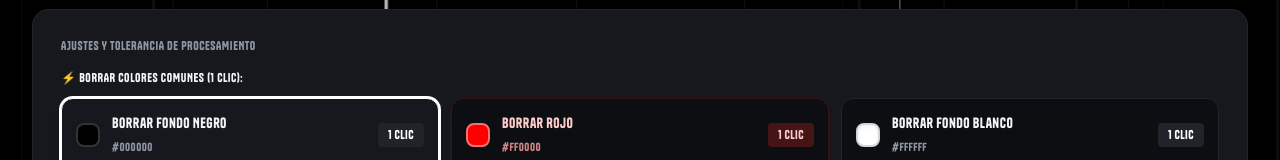
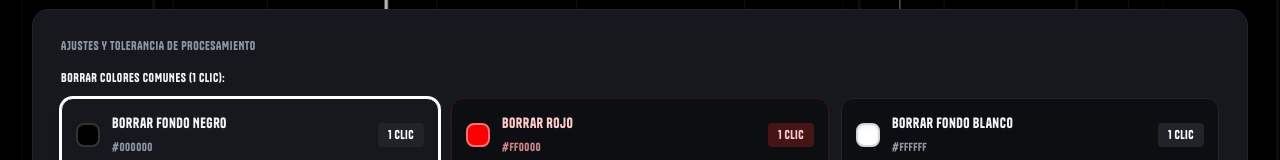
Before and after one commit to st24030217-maker/herramienta-privae, a Next.js app: page /tools/remove-color in a window 1280 px wide. Shown: the part 287-447 px from the top of the page. Built offline with nearby package versions, Linux system fonts and the light colour scheme; no server answers; a web font is replaced by a local one.

Commit message:
style: eliminacion completa de emojis en favor de diseno sobrio y minimalista

```diff
--- a/src/app/account/page.tsx
+++ b/src/app/account/page.tsx
@@ -202,7 +202,7 @@ export default function AccountPage() {
               Área de Usuario · Mi Cuenta
             </h1>
             <span className="inline-flex items-center gap-1.5 rounded-full border border-neutral-700 bg-neutral-900 px-3 py-1 text-xs font-mono font-bold text-neutral-200">
-              {user.role === "ADMIN" ? "👑 Administrador" : "✦ Cliente DTF"}: {user.name || user.email}
+              {user.role === "ADMIN" ? "Administrador" : "Cliente DTF"}: {user.name || user.email}
             </span>
           </div>
           <p className="mt-1 text-xs sm:text-sm text-neutral-400">
--- a/src/app/admin/page.tsx
+++ b/src/app/admin/page.tsx
@@ -662,7 +662,7 @@ export default function AdminPage() {
             </h1>
             {adminInfo && (
               <span className="hidden sm:inline-flex items-center gap-1.5 rounded-full border border-neutral-700 bg-neutral-900 px-3 py-0.5 text-xs font-mono font-bold text-neutral-300">
-                👑 Admin: {adminInfo.name || adminInfo.email}
+                Admin: {adminInfo.name || adminInfo.email}
               </span>
             )}
           </div>
--- a/src/app/tools/remove-color/page.tsx
+++ b/src/app/tools/remove-color/page.tsx
@@ -121,7 +121,7 @@ export default function RemoveColorPage() {
           {/* ACCESOS DIRECTOS DE TALLER: NEGRO, ROJO Y BLANCO */}
           <div>
             <span className="text-xs font-mono font-bold text-[#F3F4F6] uppercase tracking-wider block mb-3">
-              ⚡ Borrar Colores Comunes (1 Clic):
+              Borrar Colores Comunes (1 Clic):
             </span>
             <div className="grid grid-cols-1 sm:grid-cols-3 gap-3">
               {/* Botón Quitar Negro */}
--- a/src/components/ToolLayout.tsx
+++ b/src/components/ToolLayout.tsx
@@ -16,6 +16,7 @@ import {
   Crown,
   Maximize2,
   FolderOpen,
+  Grid,
 } from "lucide-react";
 import { AnimatedContent } from "@/components/AnimatedContent";
 import { inject300DpiIntoPngBlob } from "@/lib/png-dpi";
@@ -612,7 +613,7 @@ export function ToolLayout({
                         }`}
                         title="Fondo Cuadrícula Transparente"
                       >
-                        🏁
+                        <Grid className="h-3.5 w-3.5 text-neutral-300" />
                       </button>
                       <button
                         type="button"
```
